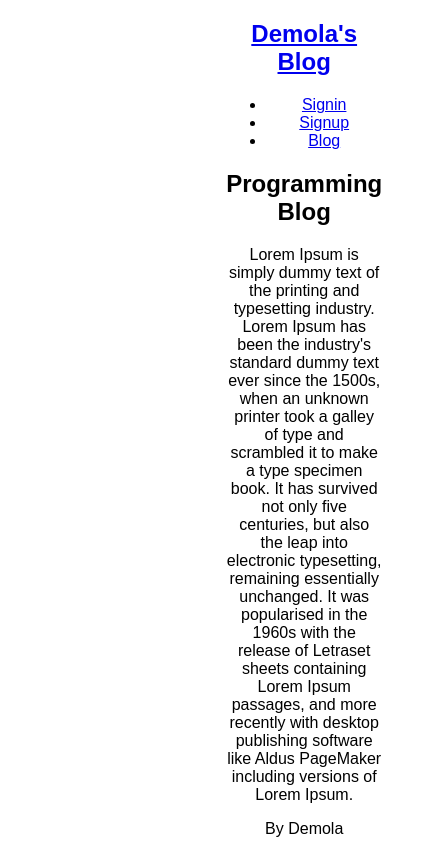
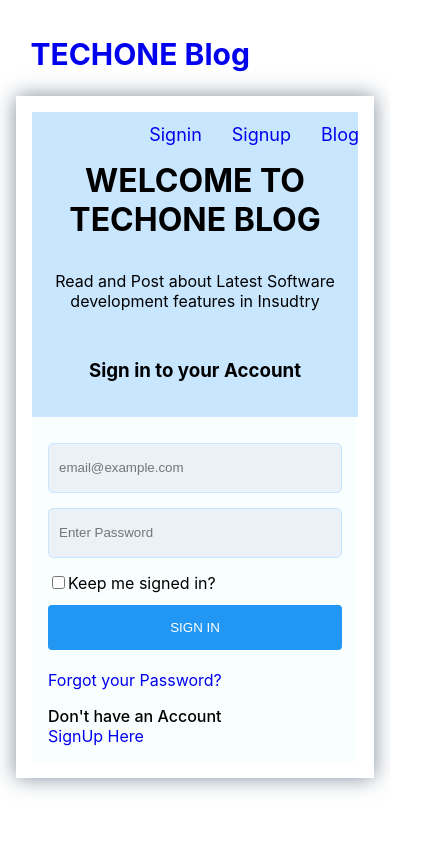
Before and after one commit to demola07/reactloginpage, a React (Create React App) app: page /Signin in a window 390 px wide. Shown: the top 844 px of the page, 436 px wide, since content can reach past the window. Built offline with nearby package versions, Linux system fonts and the light colour scheme.

Commit message:
Added responsive design to Signin and Signup pages

```diff
--- a/src/App.css
+++ b/src/App.css
@@ -1,8 +1,155 @@
+* {
+  box-sizing: border-box;
+}
 body {
+  padding: 0 1em 1em 1em;
+}
+/* Layout Component */
+.layout {
+  padding-top: 0px;
+  margin-top: 0px;
+  /* background-color: rgb(0, 4, 255); */
+}
+
+nav {
+  margin-left: auto;
+  margin-right: auto;
+  max-width: 1170px;
+  padding-top: 1em;
+  margin-bottom: 1em;
+  /* background-color: aqua; */
+}
+#left {
+  margin-left: 0.6em;
+  float: left;
+}
+/* #clears {
+  clear: left;
+} */
+nav .linkA {
+  margin-top: 11em;
+  /* background-color: #2196f3; */
+  font-size: 30px;
+  text-decoration: none;
+}
+
+ul {
+  float: right;
+  margin-top: 2em;
+  /* margin-left: 15em; */
+  list-style: none;
+}
+
+li {
+  display: inline;
+  padding: 15px;
+}
+.linkB {
+  text-decoration: none;
+  font-size: 18px;
+}
+
+/* Signin and Signup Components */
+.wrapper {
+  margin-top: 5em;
+  max-width: 1170px;
+  margin-left: auto;
+  margin-right: auto;
+  padding: 1em;
+  box-shadow: 0 0 20px 0 rgba(72, 94, 116, 0.7);
+}
+.wrapper > * {
+  padding: 1em;
+}
+
+.header {
+  margin-top: 0px;
+  background-color: #c9e6ff;
+  text-align: center;
+}
+.head h1 {
+  margin-bottom: 1em;
+}
+.head p {
+  margin-bottom: 3em;
+}
+head h3 {
+  margin-bottom: 1em;
+}
+
+.signin {
+  background-color: #f9feff;
+}
+.form {
+  height: 80%;
+  width: 100%;
+  margin-top: 10px;
+}
+.form-input {
+  background-color: #eaf2f8;
+  width: 100%;
+  margin-bottom: 15px;
+  padding-bottom: 5px;
+  height: 50px;
+  border: none;
+  padding: 10px;
+  border-radius: 5px;
+  color: rgb(24, 19, 19);
+  border: 1px solid #c9e6ff;
+}
+.btn {
+  width: 100%;
+  height: 45px;
+  border: none;
+  margin-top: 12px;
+  margin-bottom: 20px;
+  text-transform: uppercase;
+  border-radius: 4px;
+  background: #2196f3;
+  color: #fff;
+}
+.btn:hover {
+  background: darkblue;
+  color: whitesmoke;
+}
+#para {
+  margin-bottom: 0em;
+  padding-bottom: 0em;
+  font-weight: 500;
+}
+a {
+  padding-top: 0em;
+  margin-top: 0em;
+}
+a.link {
+  text-decoration: none;
+}
+a:hover {
+  color: rgb(19, 3, 49);
+}
+
+@media (min-width: 700px) {
+  .wrapper {
+    margin-top: 9em;
+    display: grid;
+    grid-template-columns: 1fr 2fr;
+    grid-gap: 1em;
+  }
+  .wrapper > * {
+    padding: 2em;
+  }
+}
+
+/* body {
+  box-sizing: border-box;
   background-color: #ffffff;
   font-family: sans-serif, Georgia, "Palatino Linotype", Arial, Helvetica;
 }
-.App {
+.wrapper {
+  display: grid;
+  grid-template-columns: 1fr 4fr;
+}
+ .App {
   text-align: center;
   background-color: #ffffff;
   width: 40%;
@@ -98,4 +245,4 @@ a.link {
 }
 .link:hover {
   color: rgb(12, 1, 32);
-}
+} */
--- a/src/App.js
+++ b/src/App.js
@@ -4,7 +4,7 @@ import CustomRouter from "./components/CustomRouter";
 
 function App() {
   return (
-    <div className="App">
+    <div>
       <CustomRouter />
     </div>
   );
--- a/src/components/CustomRouter.js
+++ b/src/components/CustomRouter.js
@@ -7,7 +7,7 @@ import Blog from "./Blog";
 const CustomRouter = () => {
   return (
     <R>
-      <Route path="/" component={Blog} />
+      <Route path="/" exact component={Blog} />
       <Route path="/Signin" component={Signin} />
       <Route path="/Signup" component={Signup} />
     </R>
--- a/src/components/Layout.js
+++ b/src/components/Layout.js
@@ -3,24 +3,34 @@ import React from "react";
 export default function Layout(props) {
   return (
     <div>
-      <nav>
-        <h1>
-          <a href="/">Demola's Blog</a>
+      <div className="layout">
+        <nav className="nav">
+          <h1 id="left">
+            <a className="linkA" href="/">
+              TECHONE Blog
+            </a>
           </h1>
-        <ul>
+          {/* <div id="clears" /> */}
+          <ul className="list">
             <li>
-            <a href="/Signin">Signin</a>
+              <a className="linkB" href="/Signin">
+                Signin
+              </a>
             </li>
             <li>
-            <a href="/Signup">Signup</a>
+              <a className="linkB" href="/Signup">
+                Signup
+              </a>
             </li>
             <li>
-            <a href="/Blog">Blog</a>
+              <a className="linkB" href="/Blog">
+                Blog
+              </a>
             </li>
           </ul>
         </nav>
-
-      {props.children}
+      </div>
+      <div>{props.children}</div>
     </div>
   );
 }
--- a/src/components/auth/Signin.js
+++ b/src/components/auth/Signin.js
@@ -44,12 +44,19 @@ class Signin extends Component {
   render() {
     return (
       <Layout>
-        <div>
-          <header className="header">
-            <h1 className="head">Sign in to your Account</h1>
+        <div className="wrapper">
+          <div className="header">
+            <header className="head">
+              <h1>WELCOME TO TECHONE BLOG</h1>
+              <p>
+                Read and Post about Latest Software development features in
+                Insudtry
+              </p>
+              <h3 className="head">Sign in to your Account</h3>
             </header>
-
-          <section className="container">
+          </div>
+          <div className="signin">
+            <section>
               <form className="form" onSubmit={this.handleSubmit}>
                 <input
                   type="email"
@@ -70,7 +77,7 @@ class Signin extends Component {
                 />
                 <br />
                 <input type="checkbox" className="check" />
-              Keep me Signed in?
+                Keep me signed in?
                 <br />
                 <input type="submit" value="Sign In" className="btn" />
               </form>
@@ -78,9 +85,10 @@ class Signin extends Component {
               <a href="#" className="link">
                 Forgot your Password?
               </a>
-            <p>
-              Don't have an Account..<a href="Signup.js">SignUp Here</a>
-            </p>
+              <p id="para">Don't have an Account</p>
+              <a href="Signup.js" className="link">
+                SignUp Here
+              </a>
             </section>
 
             {this.state.loginSuccess && (
@@ -98,6 +106,7 @@ class Signin extends Component {
               </div>
             )}
           </div>
+        </div>
       </Layout>
     );
   }
--- a/src/components/auth/Signup.js
+++ b/src/components/auth/Signup.js
@@ -61,12 +61,19 @@ export class Signup extends Component {
   render() {
     return (
       <Layout>
-        <div>
-          <header className="headerUp">
-            <h1 className="headUp">Create Account</h1>
+        <div className="wrapper">
+          <div className="header">
+            <header className="head">
+              <h1>WELCOME TO TECHONE BLOG</h1>
+              <p>
+                Read and Post about Latest Software development features in In
+                Industry
+              </p>
+              <h3 className="head">Create Your Account</h3>
             </header>
-
-          <section className="containerUp">
+          </div>
+          <div className="signin">
+            <section>
               <form className="formUp" onSubmit={this.handleSubmit}>
                 <input
                   type="text"
@@ -114,15 +121,17 @@ export class Signup extends Component {
                 />
                 <br />
                 <input type="checkbox" className="check" />
-              Keep me Signed in?
+                Accept Terms and Conditions
                 <br />
                 <input type="submit" value="Sign Up" className="btn" />
               </form>
 
-            <p>
-              Already have an Account...<a href="Signin.js">Sign In Here</a>
-            </p>
+              <p id="para">Already have an Account ? </p>
+              <a href="Signin.js" className="link">
+                Sign In Here
+              </a>
             </section>
+          </div>
 
           {this.state.loginSuccess && (
             <div>
```
Also changed, not shown: 1 other file (tests, documents, lock files or other folders). Lines whose indentation alone changed are shown as unchanged.
